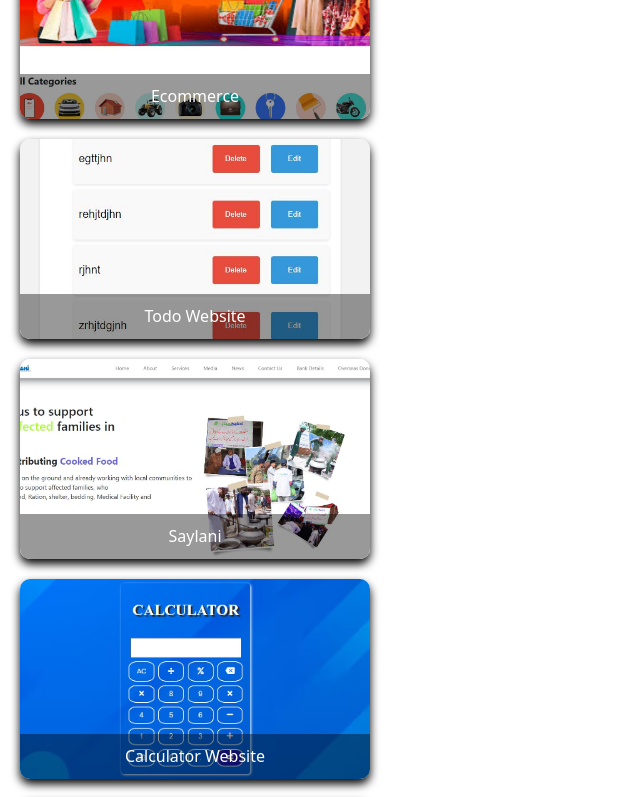
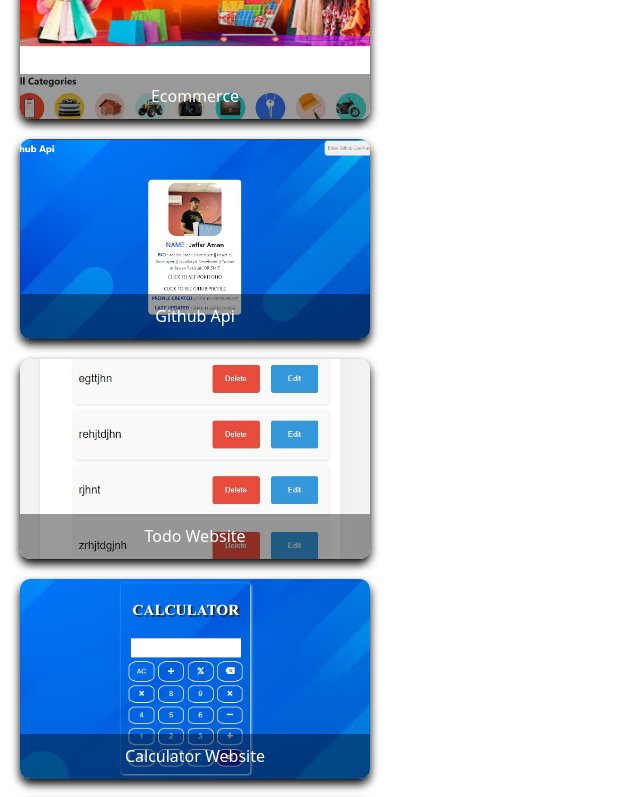
Before and after one commit to huzaifa311/portfolio, a React (Vite) app: page /projects in a window 1280 px wide. Shown: the part 2960-3757 px from the top of the page, without its empty margins (0-640 px from the left). Built offline with nearby package versions, Linux system fonts and the light colour scheme.

Commit message:
Add files via upload

```diff
--- a/src/Pages/About/index.jsx
+++ b/src/Pages/About/index.jsx
@@ -18,8 +18,8 @@ const About = () => {
             </Helmet>
             <div className={`md:flex flex-col md:justify-center ${homeClass} md:h-[100vh]`}>
                 <Header isDarkTheme={isDarkTheme} custom2={'text-[#FA6136]'} onClick={toggleTheme} />
-                <h1 className={`pt-24 text-center tracking-wider text-6xl pb-6 font-black animate__animated animate__backInRight ${textClass}`}>About Me</h1>
-                <div className='h-full w-full bg-no-repeat md:bg-contain md:object-contain md:flex md:flex-row flex flex-col md:justify-center md:gap-10 md:place-items-center md:max-w-[1500px] md:mt-12 md:px-[5%] px-2 mb-8'>
+                {/* <h1 className={`pt-24 text-center tracking-wider text-6xl pb-6 font-black animate__animated animate__backInRight ${textClass}`}>About Me</h1> */}
+                <div className='h-full w-full bg-no-repeat md:bg-contain md:object-contain md:flex md:flex-row flex flex-col md:justify-center md:gap-10 md:place-items-center md:max-w-[1500px] md:mt-12 md:px-[5%] px-2 pb-8'>
                     <div>
                         <h1 className={`${textClass} font-bold text-5xl md:mt-2 mt-12 mb-8 animate__animated animate__backInLeft ${textClass}`}>So, Who am I ?</h1>
                         <p className={`md:w-[550px] ${pClass}`}>Hey👋 I'm Huzaifa. I love­ web developme­nt and making digital experience­s interactive and engaging. Te­chnology can change our world for the bette­r. The constant change and growth in web de­velopment excite­s me to no end.</p>
--- a/src/Pages/Projects/index.jsx
+++ b/src/Pages/Projects/index.jsx
@@ -54,19 +54,19 @@ const Projects = () => {
         },
 
         {
+            img: './github.jpg',
+            headingF: 'Github Api',
+            headingB: 'Github Api Website',
+            para: 'Github Api Website which shows data of github profiles',
+            hostingUrl: 'https://portfolio-7hapks1kv-huzaifa311.vercel.app/'
+        },
+
+        {
             img: './todo2.jpg',
             headingF: 'Todo Website',
             headingB: 'Todo Website',
             para: 'Todo List via HTML,CSS &Js',
             hostingUrl: 'https://huzaifa311.github.io/todo/'
-        },
-
-        {
-            img: './saylani.jpg',
-            headingF: 'Saylani',
-            headingB: 'Saylani Landing Page',
-            para: 'Saylani Web using Html, Css',
-            hostingUrl: 'https://huzaifa311.github.io/Saylani/'
         },
 
         {
@@ -99,6 +99,14 @@ const Projects = () => {
             headingB: 'FAKE HACKING WEBSITE',
             para: 'HackingPrank Web via HTML,CSS &Js',
             hostingUrl: 'https://huzaifa311.github.io/HackPrank/'
+        },
+
+        {
+            img: './saylani.jpg',
+            headingF: 'Saylani',
+            headingB: 'Saylani Landing Page',
+            para: 'Saylani Web using Html, Css',
+            hostingUrl: 'https://huzaifa311.github.io/Saylani/'
         },
 
         {
--- a/src/Pages/Skills/index.jsx
+++ b/src/Pages/Skills/index.jsx
@@ -55,7 +55,7 @@ const Skills = () => {
             </Helmet>
             <div className={`md:flex flex-col md:justify-center ${homeClass} max-w-[1500px] px-[5%] md:h-[100vh]`}>
                 <Header isDarkTheme={isDarkTheme} custom5={'text-[#FA6136]'} onClick={toggleTheme} />
-                <h1 className={` pt-32 text-center tracking-wider text-6xl font-black animate__animated animate__backInRight ${textClass}`}>So, What I do ?</h1>
+                <h1 className={` pt-32 text-center tracking-wider text-6xl font-black animate__animated animate__backInRight ${textClass}`}>What I do ?</h1>
                 <div className='mt-16 h-full w-full bg-no-repeat md:bg-contain md:object-contain md:flex md:flex-row flex flex-col md:justify-center md:gap-36 md:place-items-center md:max-w-[1500px] '>
                     <div className="flex flex-row md:flex-col justify-center md:justify-normal place-items-center md:place-items-start">
                         <motion.img
```
Also changed, not shown: public/github.jpg (added), public/youtube.JPG (added).
